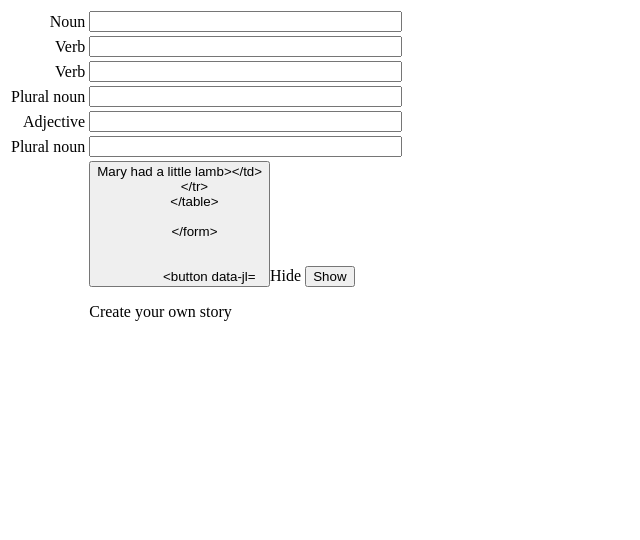
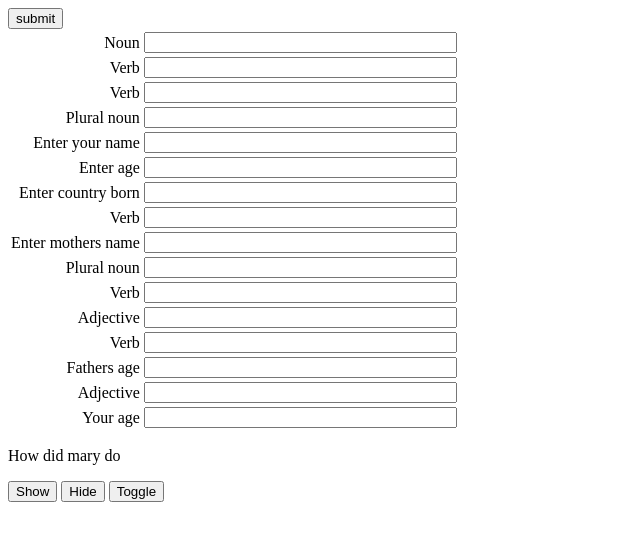
Before and after one commit to Dverbrugge/a6-madlib, a plain HTML site: page index.html in a window 1280 px wide. Shown: the whole page, without its empty margins (0-640 px from the left). Drawn offline with nearby package versions, Linux system fonts and the light colour scheme.

Commit message:
created html and scripts page
will attempt to get code validating

```diff
--- a/index.html
+++ b/index.html
@@ -3,13 +3,15 @@
 	<head>
 		<title>Don's Madlib Form</title>
 		<meta charset="utf-8">
-		<script src="jquery-1.9.1.min.js"></script>
-		<script src="scripts.js"></script>
 
 	</head>
 		<body>
-		<form>
+
+			<form action=""  method="get" >
+
+
 			<table>
+
 			<tr>
 			<td align=right>Noun</td>
 			<td><input type=text name="Mary" size=36 maxlength=255></td>
@@ -27,26 +29,67 @@
 			<td><input type=text name="lambs whose fleece" size=36 maxlength=255></td>
 			</tr>
 			<tr>
-	<td align=right>Adjective</td>
+			<td align=right>Enter your name</td>
 			<td><input type=text name=" was white as snow" size=36 maxlength=255></td>
 			</tr>
 			<tr>
+			<td align=right>Enter age</td>
+			<td><input type=text name=" And everywhere that Mary went," size=36 maxlength=255></td>
+			</tr>
+			<tr>
+			<td align=right>Enter country born</td>
+			<td><input type=text name=" the lamb was sure to go. " size=36 maxlength=255></td>
+			</tr>
+			<tr>
+			<td align=right>Verb</td>
+			<td><input type=text name=" It followed her to school one day" size=36 maxlength=255></				td>
+			</tr>
+			<tr>
+			<td align=right>Enter mothers name</td>
+			<td><input type=text name=" which was against the rule." size=36 maxlength=255></td>
+			</tr>
+			<tr>
 			<td align=right>Plural noun</td>
-	<td><input type=text name="and went everywhere " size=36 maxlength=255></td>
+				<td><input type=text name="It made the children laugh and play," size=36 maxlength=255></td>
+			</tr>
 
+			<tr>
+			<td align=right>Verb</td>
+			<td><input type=text name="It made the children laugh and play," size=36 maxlength=255></td>
 			</tr>
-			<td>&nbsp;</td>
-	<td><input type=submit value="Mary had a little lamb></td>
+			<tr>
+			<td align=right>Adjective </td>
+			<td><input type=text name="to see a lamb at school." size=36 maxlength=255></td>
+			</tr>
+			<tr>
+			<td align=right>Verb</td>
+			<td><input type=text name="And so the teacher turned it out," size=36 maxlength=255></td>
+			</tr>
+			<tr>
+			<td align=right>Fathers age</td>
+			<td><input type=text name="but it lingered still" size=36 maxlength=255></td>
+			</tr>
+			<tr>
+			<td align=right>Adjective </td>
+			<td><input type=text name="and waited patiently about" size=36 maxlength=255></td>
+			</tr>
+			<tr>
+			<td align=right>Your age</td>
+			<td><input type=text name="till Mary did appear" size=36 maxlength=255></td>
+			</tr>
+			<input id="Submit" type="submit" value="submit" />
+            </td>
             </tr>
 	</table>
+	</form>
+		<p>How did mary do</p>
 
-	</form>
+    	<button id="show">Show</button>
+   		 <button id="hide">Hide</button>
 
-
-		<button id="hide">Hide</button>
-		<button id="show">Show</button>
-
-		<p>Create your own story</p>
-
+    	<button id="toggle">Toggle</button>
+    	 <script src="jquery-1.9.1.min.js"></script>
+    	 <script src="scripts.js" type="text/javascript" charset="utf-8" async defer></script>
+		<script src="http://ajax.googleapis.com/ajax/libs/jquery/1.10.1/jquery.min.js"></script>
 </body>
 </html>
--- a/scripts.js
+++ b/scripts.js
@@ -1,8 +1,10 @@
-$(document).ready(function(){
-  	 $("#hide").click(function(){
-    $("p").hide();
-  });
-  $("#show").click(function(){
-    $("p").show();
-  });
-});
+$(document).ready(function($) {
+            $("#submit").click(function() {
+                $("p").show("normal");
+            });
+            $("#submit").click(function() {
+                $("p").hide("normal");
+            });
+            $("#submit").click(function() {
+                $("p").toggle("slow");
+            });
```
Also changed, not shown: main.css (added, +27 -0 lines), 1 other file. Lines whose indentation alone changed are shown as unchanged.
